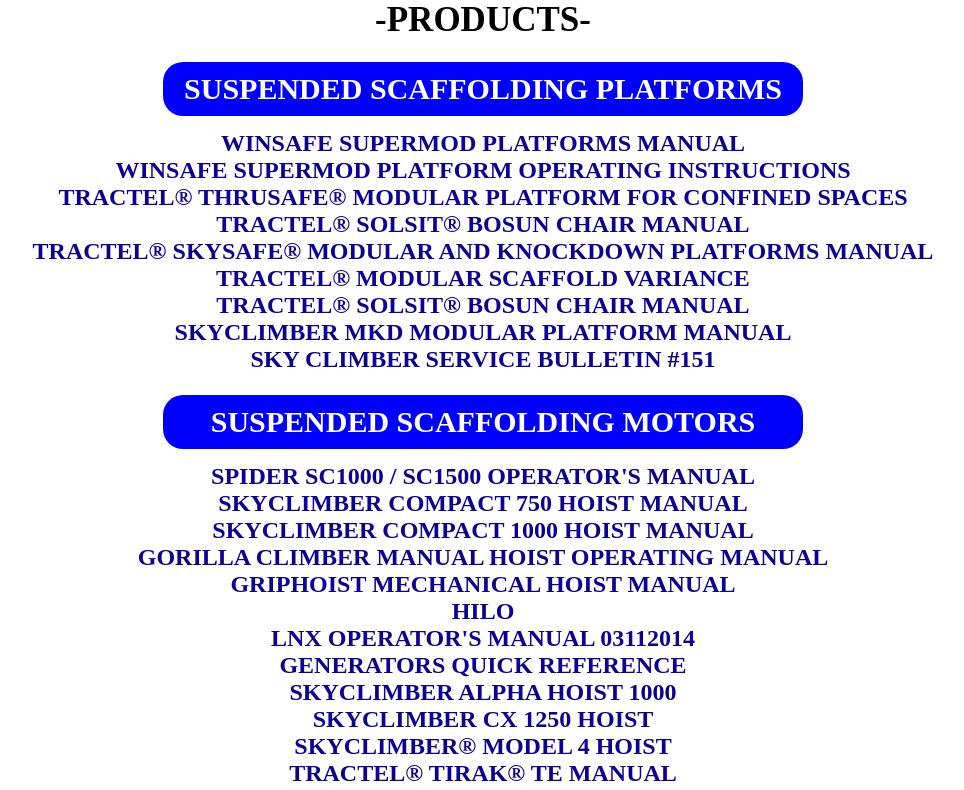
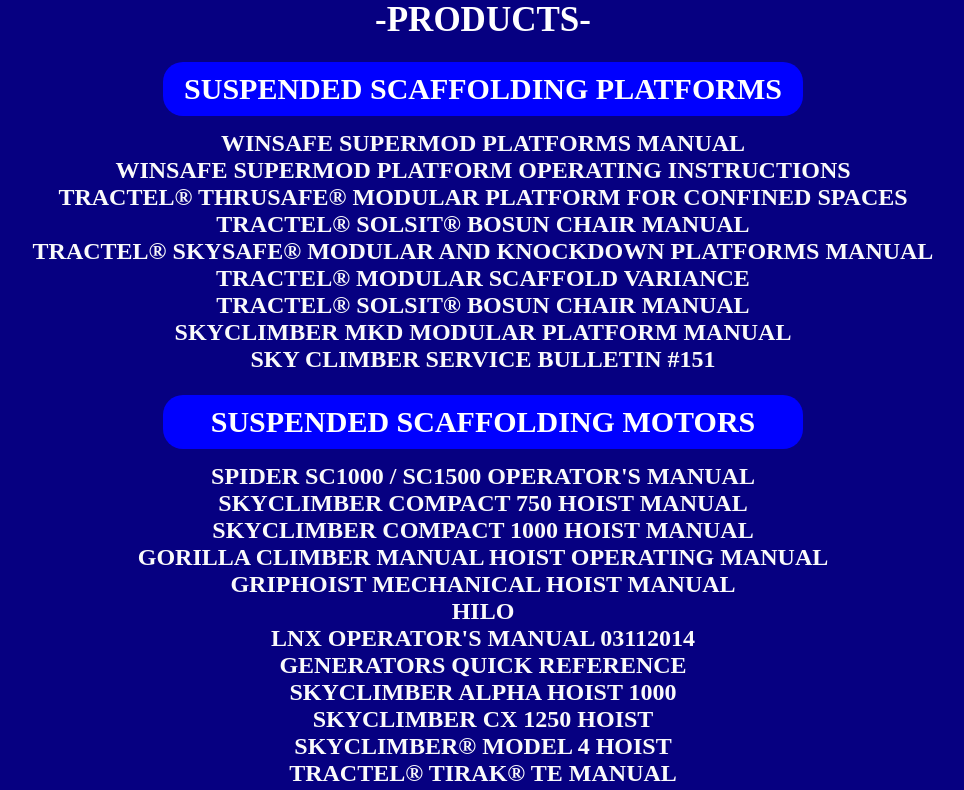
Before and after one commit to farhanyousaf786/hexagon, a React (Create React App) app: page /products-list in a window 1280 px wide. Shown: the top 790 px of the page, without its empty margins (157-1121 px from the left). Built offline with nearby package versions, Linux system fonts and the light colour scheme; a web font is replaced by a local one.

Commit message:
link styling on progress

```diff
--- a/src/Components/ProductList/ListStyle/ListStyle.css
+++ b/src/Components/ProductList/ListStyle/ListStyle.css
@@ -1,7 +1,7 @@
 .ss-list a{
 
 
-    color: rgb(12, 0, 149);
+    color: rgb(250, 250, 250);
 }
 
 a:link {
--- a/src/Components/ProductList/ProductList.css
+++ b/src/Components/ProductList/ProductList.css
@@ -1,17 +1,17 @@
 .p-list  h1{
-  color: blue;
+  color: rgb(255, 255, 255);
 }
 
 .p-list{
 
-background-color: white;
+background-color: rgb(6, 0, 129);
 
 
 }
 
 .p-head{
 
-
+color: white;
   text-align: center;
   align-items: center;
   font-size: 35px;
```
